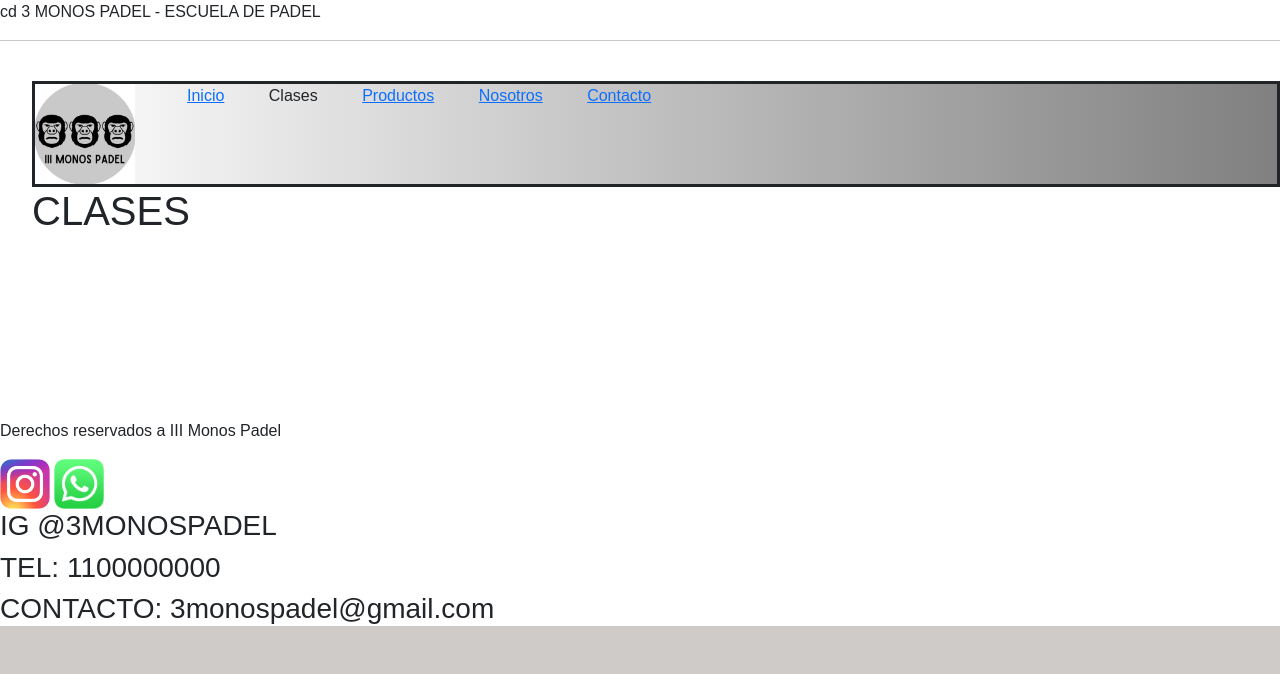
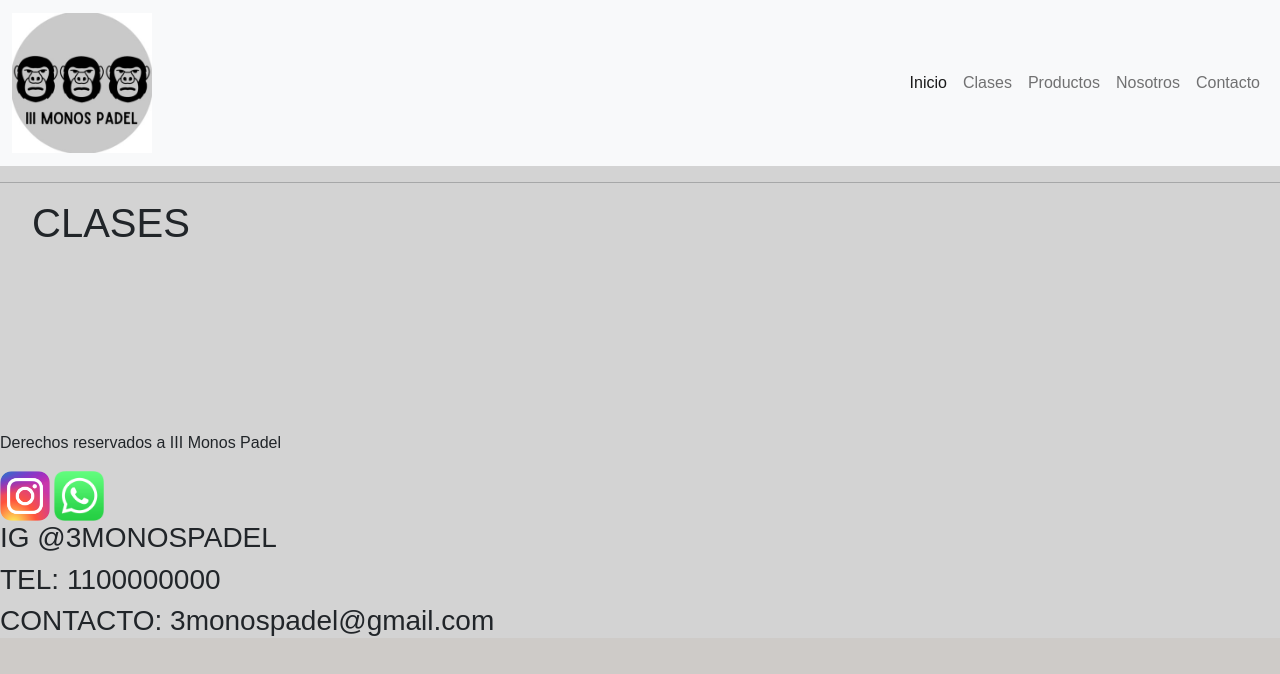
Before and after one commit to Mlcarro/3monospadel.github.io, a plain HTML site: page Pages/clases.html in a window 1280 px wide. Drawn offline with Linux system fonts and the light colour scheme.

Commit message:
agregue contenido de boostrap

```diff
--- a/CSS/estilos.css
+++ b/CSS/estilos.css
@@ -11,6 +11,7 @@ html{
 
 body{
    font-family: 'Montserrat', sans-serif;
+   background-color:lightgray;
 }
 
 header{
@@ -18,25 +19,10 @@ header{
    top: 0;
 }
 
-.logoMonos{
-   width: 100px;
-   height: 100px;
+.logo{
+   width: 140px;
+   height: 140px;
 
-}
-.menuPrincipal{
-      background: linear-gradient(to left, gray, white);
-      border: solid;
-      display: flex;
-      justify-content: space space-around;
-}
-
-.menuPrincipal ul{
-   list-style-type: none;
-}
-.menuPrincipal ul li{
-   display: inline-block;
-   padding: 0px 20px;
-   grid-area: menu ;
 }
 
 .tituloContacto{
@@ -90,7 +76,7 @@ header{
 .flexGaleria img:hover{
    height: 400px;
 }
-.foto1{
+/* .foto1{
    width: 300px;
    height: 300px;
    transition: height 3s;
@@ -113,7 +99,7 @@ header{
    height: 300px;
    transition: height 3s;
 }
-
+ */
 .cajaOverflow{
    width: 500px;
    height: 500px;
--- a/Pages/clases.html
+++ b/Pages/clases.html
@@ -3,7 +3,7 @@
 <head>
     <meta charset="UTF-8">
     <meta http-equiv="X-UA-Compatible" content="IE=edge">
-    <meta name="viewport" content="width=device-width, initial-scale=1.0">cd
+    <meta name="viewport" content="width=device-width, initial-scale=1.0">
     <title>3 Monos Padel - Clases</title><!-- titulo de la pagina -->
 
 
@@ -12,23 +12,41 @@
     <link rel="shortcut icon" href="../Css/Multimedia/logo.jpg" type="image/x-icon">
 </head>
 <body>
-    3 MONOS PADEL - ESCUELA DE PADEL
-<br>
-   <hr>
-<br>
+    <nav class="navbar navbar-expand-lg bg-light">
+        <div class="container-fluid">
+          <a class="navbar-brand" href="#"><img class="logo" src="../CSS/Multimedia/logo.jpg" alt="Logo 3 monos"></a>
+
+          <button class="navbar-toggler" type="button" data-bs-toggle="collapse" data-bs-target="#navbarNav" aria-controls="navbarNav" aria-expanded="false" aria-label="Toggle navigation">
+            <span class="navbar-toggler-icon"></span>
+          </button>
+          <div class="collapse navbar-collapse justify-content-end" id="navbarNav">
+            <ul class="navbar-nav">
+              <li class="nav-item">
+                <a class="nav-link active" aria-current="page" href="Inicio.html">Inicio</a>
+              </li>
+              <li class="nav-item">
+                <a class="nav-link" href="clases.html">Clases</a>
+              </li>
+              <li class="nav-item">
+                <a class="nav-link" href="productos.html">Productos</a>
+              </li>
+              <li class="nav-item">
+                <a class="nav-link" href="nosotros.html">Nosotros</a>
+              </li>
+              <li class="nav-item">
+                <a class="nav-link" href="contacto.html">Contacto</a>
+              </li>
+            </ul>
+          </div>
+        </div>
+    </nav>
+    <hr>
+
     <header>
 
         <ul>
             <nav class="menuPrincipal">
-                <img class= "logoMonos" src="../Css/Multimedia/logo.jpg" alt="Logo 3 monos">
-                <ul>
 
-                <li><a href="Inicio.html">Inicio</a></li>
-                <li>Clases</li>
-                <li><a href="productos.html">Productos</a></li>
-                <li><a href="nosotros.html">Nosotros</a></li>
-                <li><a href="contacto.html">Contacto</a></li>
-           </ul>
     </nav>
     <h1 class="tituloClases">CLASES</h1>
     </header>
```
Also changed, not shown: Pages/Contacto.html (+31 -33 lines), Pages/Inicio.html (+31 -22 lines), Pages/Nosotros.html (+29 -11 lines), Pages/Productos.html (+28 -14 lines), CSS/Multimedia/22769810_1970924703163779_1480898397623328583_o.jpg (deleted), CSS/Multimedia/Diseño sin título (7).png (deleted), CSS/Multimedia/Qué-tipos-de-superficies-existen-para-las-canchas-de-pádel.jpg (deleted), CSS/Multimedia/descarga.jfif (deleted), CSS/Multimedia/fotocanchafinal.jpg (added), CSS/Multimedia/fotopaletasfinalfina.jpg (added), CSS/Multimedia/fotopelotafinal.jpg (added), CSS/Multimedia/fotoprofesoresfinal.jpg (added), CSS/Multimedia/logo final.png (added), CSS/Multimedia/profesores1.jpg (added).
